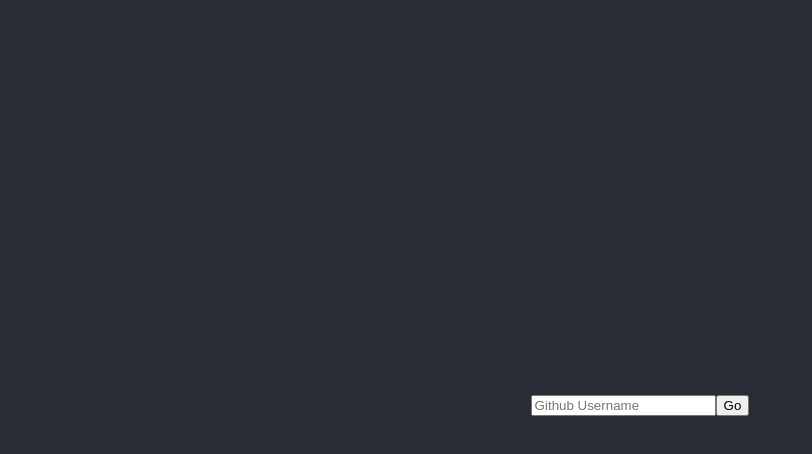
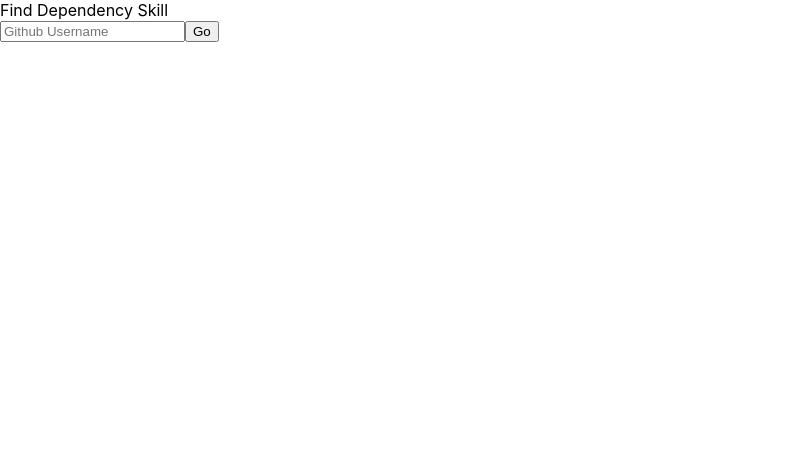
Before and after one commit to mothepro/js-dep-tree, a React (Create React App) app: page / in a window 1280 px wide. Shown: the top 454 px of the page, without its empty margins (0-812 px from the left). Built offline with nearby package versions, Linux system fonts and the light colour scheme.

Commit message:
add dev tools

```diff
--- a/package.json
+++ b/package.json
@@ -4,6 +4,7 @@
   "private": true,
   "dependencies": {
     "@tanstack/react-query": "^4.0.10",
+    "@tanstack/react-query-devtools": "^4.0.10",
     "@testing-library/jest-dom": "^5.14.1",
     "@testing-library/react": "^13.0.0",
     "@testing-library/user-event": "^13.2.1",
--- a/src/App.css
+++ b/src/App.css
@@ -1,42 +1,3 @@
-.App {
-  text-align: center;
-}
-
-.App-logo {
-  height: 40vmin;
-  pointer-events: none;
-}
-
-@media (prefers-reduced-motion: no-preference) {
-  .App-logo {
-    animation: App-logo-spin infinite 20s linear;
-  }
-}
-
-.App-header {
-  background-color: #282c34;
-  min-height: 100vh;
-  display: flex;
-  flex-direction: column;
-  align-items: center;
-  justify-content: center;
-  font-size: calc(10px + 2vmin);
-  color: white;
-}
-
-.App-link {
-  color: #61dafb;
-}
-
-@keyframes App-logo-spin {
-  from {
-    transform: rotate(0deg);
-  }
-  to {
-    transform: rotate(360deg);
-  }
-}
-
 .error {
   color: red
 }
--- a/src/App.tsx
+++ b/src/App.tsx
@@ -1,7 +1,8 @@
-import { useRef, useState } from 'react'
+import { KeyboardEvent, useRef, useState } from 'react'
 import { QueryClient, QueryClientProvider } from "@tanstack/react-query"
 import './App.css'
 import GithubStats from './GithubStats'
+import { ReactQueryDevtools } from '@tanstack/react-query-devtools'
 
 const queryClient = new QueryClient
 
@@ -9,17 +10,26 @@ export default function App() {
   const [username, setUsername] = useState('')
   const usernameEl = useRef<HTMLInputElement>(null)
 
+  const handleSubmit = () => setUsername(usernameEl.current!.value.trim())
+  const handleUsernameKeyDown = ({ key }: KeyboardEvent<HTMLInputElement>) => key === 'Enter' && handleSubmit()
+
   return (
-    <div className="App">
-      <header className="App-header">
-        <label>
-          <input type="text" defaultValue={username} ref={usernameEl} placeholder="Github Username" />
-          <input type="submit" onClick={() => setUsername(usernameEl.current!.value.trim())} value="Go" />
-        </label>
-        <QueryClientProvider client={queryClient}>
-          <GithubStats username={username} />
-        </QueryClientProvider>
-      </header>
-    </div>
-  );
+    <>
+      <header>Find Dependency Skill</header>
+      <label>
+        <input
+          type='text'
+          defaultValue={username}
+          ref={usernameEl}
+          onKeyDown={handleUsernameKeyDown}
+          placeholder='Github Username'
+        />
+        <input type='submit' onClick={handleSubmit} value='Go' />
+      </label>
+      <QueryClientProvider client={queryClient}>
+        <GithubStats username={username} />
+        <ReactQueryDevtools initialIsOpen={false} />
+      </QueryClientProvider>
+    </>
+  )
 }
```
Also changed, not shown: 1 other file (tests, documents, lock files or other folders).
